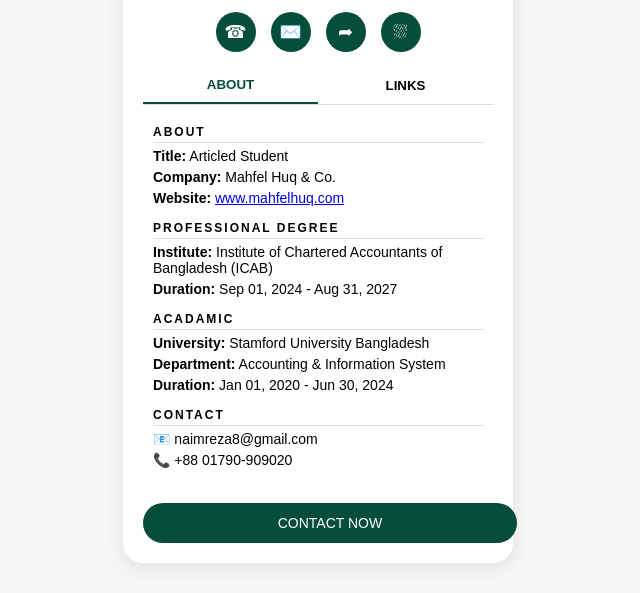
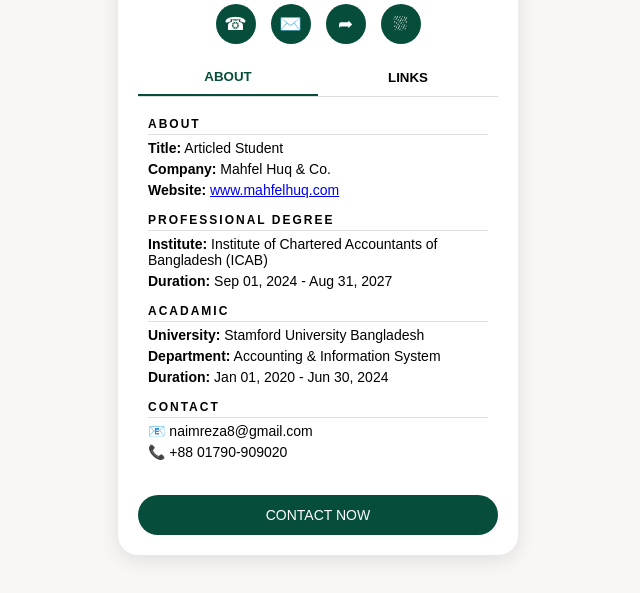
Before and after one commit to naimreza-me/personal-website, a plain HTML site: page index.html in a window 1280 px wide. Shown: the part 265-858 px from the top of the page, without its empty margins (322-962 px from the left). Drawn offline with Linux system fonts and the light colour scheme.

Commit message:
Update style.css

```diff
--- a/style.css
+++ b/style.css
@@ -1,6 +1,7 @@
 *{
     padding: 0;
     margin: 0;
+    box-sizing: border-box;
 }
 body {
   font-family: Arial, sans-serif;
@@ -12,7 +13,7 @@ body {
 }
 
 .profile-card {
-  width: 350px;
+  max-width: 400px;
   text-align: center;
   background: #fff;
   border-radius: 20px;
```
